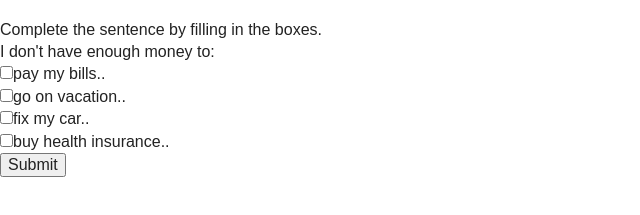
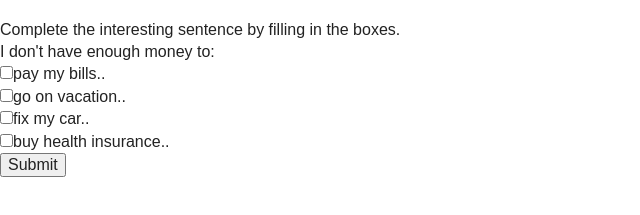
Before and after one commit to gittymutt/webapp, a plain HTML site: page money_issues_1.html in a window 1280 px wide. Shown: the part 69-284 px from the top of the page, without its empty margins (0-640 px from the left). Drawn offline with Linux system fonts and the light colour scheme.

```diff
--- a/money_issues_1.html
+++ b/money_issues_1.html
@@ -51,7 +51,7 @@
 
         <!-- Add your site or application content here -->
         <header><h1>Step 1: Define the conflict.</h1></header>
-            Complete the sentence by filling in the boxes.</br>
+            Complete the  interesting sentence by filling in the boxes.</br>
             <form>
             I don't have enough money to:</br>
 
```
